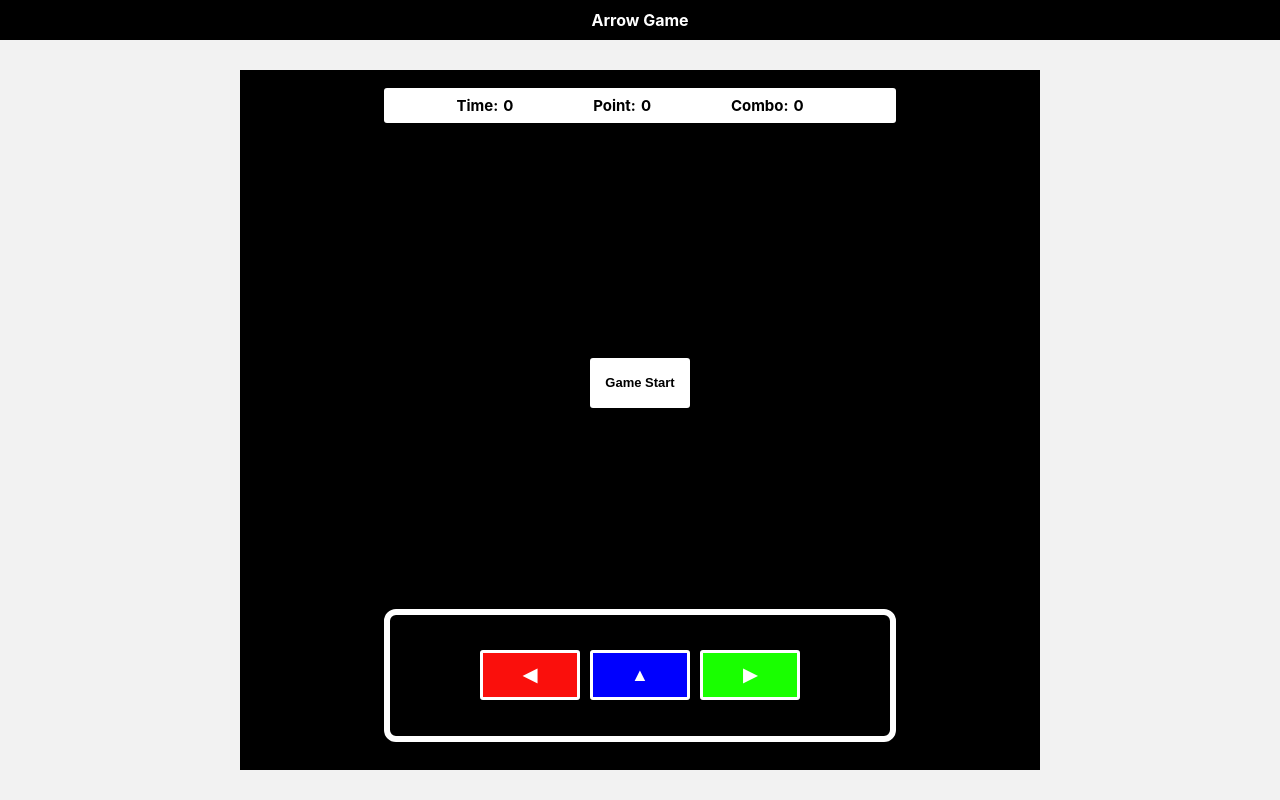
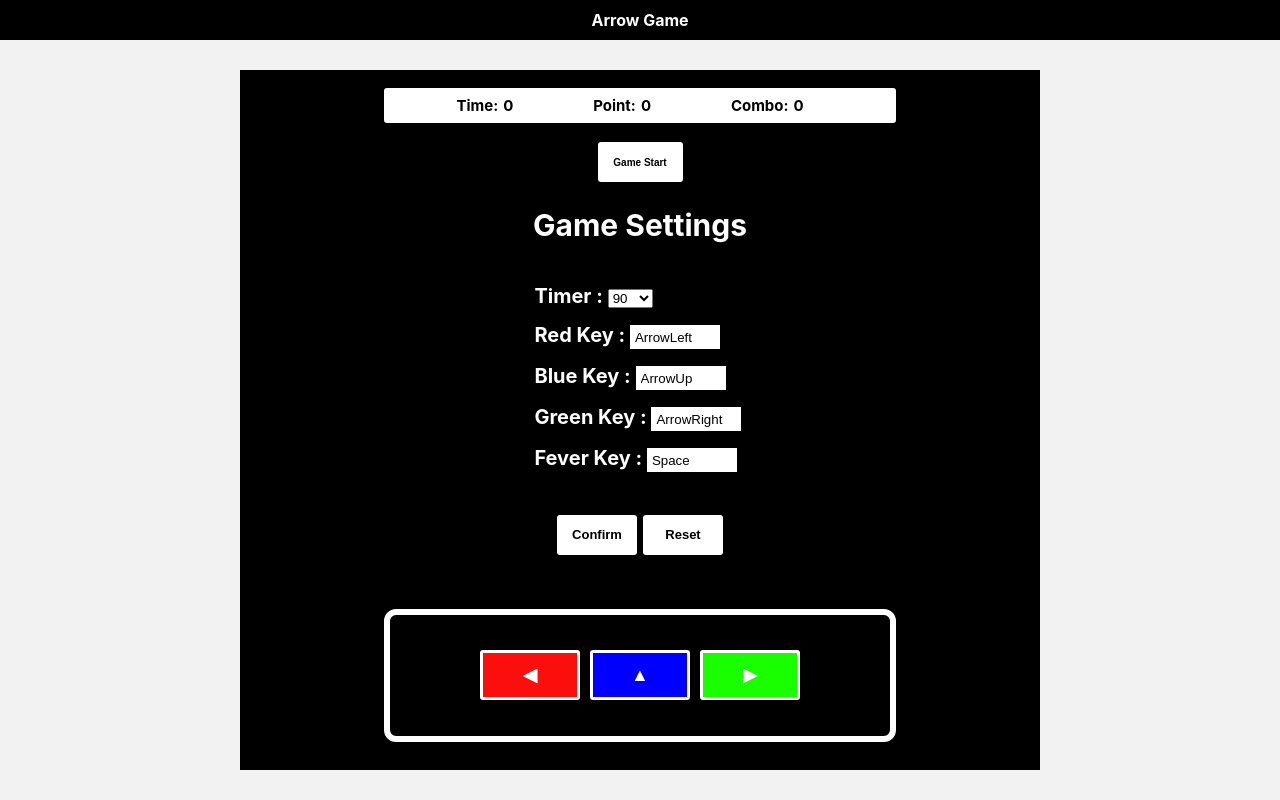
Before and after one commit to mcar100/my_game, a React (Create React App) app: page / in a window 1280 px wide. Built offline with nearby package versions, Linux system fonts and the light colour scheme.

Commit message:
Feat: 게임 초기 세팅 기능 추가, gameState WAITING 추가

```diff
--- a/src/pages/GamePage/ArrowKeyGame/ButtonBox.tsx
+++ b/src/components/Game/GameHead/ButtonBox.tsx
@@ -10,6 +10,7 @@ import {
   stopGame,
   finishGame,
   SavedData,
+  goHome,
 } from "../../../utils/redux/slice/commonSlicer";
 import { RootState } from "../../../utils/redux/store";
 
@@ -46,19 +47,30 @@ function ButtonBox() {
     dispatch(finishGame());
   };
 
+  const handleGameHome = () => {
+    dispatch(goHome());
+    dispatch(initArrowGame());
+    dispatch(setArrowGame());
+  };
+
   return (
     <div className="button-box">
-      {gameMode === GAME_STATE.OVER ? (
-        <div className="absolute-box">
-          <button className="game-button" onClick={handleGameStart}>
-            Game Start
-          </button>
-        </div>
-      ) : gameMode !== GAME_STATE.STOPPED ? (
+      {gameMode === GAME_STATE.WAITING ? (
+        <button className="game-button" onClick={handleGameStart}>
+          Game Start
+        </button>
+      ) : (
+        ""
+      )}
+      {gameMode === GAME_STATE.PROCEEDING ? (
         <button className="game-button" onClick={handleGameStop}>
           Game Stop
         </button>
       ) : (
+        ""
+      )}
+
+      {gameMode === GAME_STATE.STOPPED ? (
         <>
           {" "}
           <button className="game-button" onClick={handleGameResume}>
@@ -68,6 +80,15 @@ function ButtonBox() {
             Game Over
           </button>
         </>
+      ) : (
+        ""
+      )}
+      {gameMode === GAME_STATE.OVER ? (
+        <button className="game-button" onClick={handleGameHome}>
+          Home
+        </button>
+      ) : (
+        ""
       )}
     </div>
   );
--- a/src/components/Game/GameHead/Timer.tsx
+++ b/src/components/Game/GameHead/Timer.tsx
@@ -1,4 +1,4 @@
-import { useEffect, useState } from "react";
+import { useEffect } from "react";
 import { useDispatch, useSelector } from "react-redux";
 import { GAME_STATE } from "../../../utils/constants";
 import {
@@ -24,7 +24,7 @@ function Timer() {
       startTimer();
     }
 
-    if (timer === 0) {
+    if (timerId !== undefined && timer === 0) {
       clearInterval(timerId);
       dispatch(finishGame());
     }
--- a/src/pages/GamePage/ArrowKeyGame/ArrowKeyCommand.tsx
+++ b/src/pages/GamePage/ArrowKeyGame/ArrowKeyCommand.tsx
@@ -44,10 +44,10 @@ function ArrowKeyCommand() {
     }
 
     function handleKeyDown(e: KeyboardEvent): void {
-      if (Object.values(commandList).includes(e.key)) {
+      if (Object.values(commandList).includes(e.code)) {
         e.preventDefault();
-        dispatch(breakBlock(e.key));
-      } else if (e.key === "ArrowDown") {
+        dispatch(breakBlock(e.code));
+      } else if (e.code === "ArrowDown") {
         e.preventDefault();
       }
     }
--- a/src/pages/GamePage/ArrowKeyGame/ArrowKeyGame.tsx
+++ b/src/pages/GamePage/ArrowKeyGame/ArrowKeyGame.tsx
@@ -1,10 +1,12 @@
 import { useSelector } from "react-redux";
 import ArrowKeyCommand from "./ArrowKeyCommand";
 import BlockList from "./BlockList";
-import ButtonBox from "./ButtonBox";
+import ButtonBox from "../../../components/Game/GameHead/ButtonBox";
 import { RootState } from "../../../utils/redux/store";
 import { GAME_STATE } from "../../../utils/constants";
 import FeverBox from "./FeverBox";
+import Setting from "./Setting";
+import EndBoard from "../../../components/Game/EndBoard";
 
 function ArrowKeyGame() {
   const gameMode = useSelector((state: RootState) => state.common.gameState);
@@ -13,8 +15,20 @@ function ArrowKeyGame() {
     <div className="arrow-game-container">
       <div className="arrow-game-top">
         <ButtonBox />
-        {gameMode !== GAME_STATE.OVER ? <BlockList /> : ""}
-        {gameMode !== GAME_STATE.OVER ? <FeverBox /> : ""}
+        {gameMode === GAME_STATE.WAITING ? <Setting /> : ""}
+        {gameMode === GAME_STATE.OVER ? <EndBoard /> : ""}
+        {gameMode === GAME_STATE.PROCEEDING ||
+        gameMode === GAME_STATE.STOPPED ? (
+          <BlockList />
+        ) : (
+          ""
+        )}
+        {gameMode === GAME_STATE.PROCEEDING ||
+        gameMode === GAME_STATE.STOPPED ? (
+          <FeverBox />
+        ) : (
+          ""
+        )}
       </div>
       <div className="arrow-game-bottom">
         <ArrowKeyCommand />
--- /dev/null
+++ b/src/pages/GamePage/ArrowKeyGame/Setting.tsx
@@ -0,0 +1,180 @@
+import { ChangeEvent, useEffect, useRef, useState } from "react";
+import { useDispatch, useSelector } from "react-redux";
+import {
+  initCommands,
+  setCommands,
+  Commands,
+} from "../../../utils/redux/slice/arrowGameSlice";
+import {
+  initTimer,
+  updateTimer,
+} from "../../../utils/redux/slice/commonSlicer";
+import { RootState } from "../../../utils/redux/store";
+
+function Setting() {
+  const commandList = useSelector(
+    (state: RootState) => state.arrowGame.commandList
+  );
+  const maxTimer = useSelector((state: RootState) => state.common.maxTime);
+  const timerList = useSelector((state: RootState) => state.common.timerList);
+  const dispatch = useDispatch();
+  const focusTargetRefs = useRef<string>();
+  const [timerSetting, setTimerSetting] = useState<number>(maxTimer);
+  const [commandSetting, setCommandSetting] = useState<Commands>({
+    command1: commandList.command1,
+    command2: commandList.command2,
+    command3: commandList.command3,
+    command4: commandList.command4,
+  });
+  const [isConfirm, setIsConfirm] = useState<boolean>(false);
+
+  const handleMaxTimerChange = (e: ChangeEvent<HTMLSelectElement>) => {
+    setTimerSetting(Number(e.target.value));
+    setIsConfirm(false);
+  };
+
+  const handleClickTarget = (e: React.MouseEvent<HTMLInputElement>) => {
+    focusTargetRefs.current = e.currentTarget.name;
+    setIsConfirm(false);
+  };
+
+  const handleTabEvent = (e: FocusEvent) => {
+    const tabTarget = e.target as HTMLElement;
+    const newTarget = tabTarget.getAttribute("name");
+    if (
+      newTarget !== null &&
+      (newTarget as "command1" | "command2" | "command3" | "command4")
+    ) {
+      focusTargetRefs.current = newTarget;
+    }
+  };
+
+  const handleCommandChange = (e: KeyboardEvent) => {
+    if (focusTargetRefs.current === undefined || e.code === "Tab") {
+      return;
+    }
+
+    setCommandSetting((prev) => {
+      const newCommandSetting = { ...prev };
+
+      newCommandSetting[
+        focusTargetRefs.current as
+          | "command1"
+          | "command2"
+          | "command3"
+          | "command4"
+      ] = e.code;
+
+      return newCommandSetting;
+    });
+  };
+
+  const handleConfirmSetting = () => {
+    dispatch(setCommands(commandSetting));
+    dispatch(updateTimer(timerSetting));
+    setIsConfirm(true);
+  };
+
+  const handleResetSetting = () => {
+    dispatch(initCommands());
+    dispatch(initTimer());
+    setIsConfirm(true);
+  };
+
+  useEffect(() => {
+    document.addEventListener("keydown", handleCommandChange);
+    if (focusTargetRefs.current !== undefined) {
+      document.addEventListener("focusin", handleTabEvent);
+    }
+
+    return () => {
+      document.removeEventListener("keydown", handleCommandChange);
+    };
+  }, [focusTargetRefs.current]);
+
+  useEffect(() => {
+    setCommandSetting(commandList);
+    setTimerSetting(maxTimer);
+  }, [maxTimer, commandList]);
+
+  return (
+    <div className="setting-box">
+      <div className="setting-title">Game Settings</div>
+      <div className={isConfirm ? "setting-list confirm" : "setting-list"}>
+        <div className="setting-unit">
+          Timer :{" "}
+          <select value={timerSetting} onChange={handleMaxTimerChange}>
+            {timerList.map((time, idx) => (
+              <option value={time} key={`timer-${idx}`}>
+                {time}
+              </option>
+            ))}
+          </select>
+        </div>
+        <div className="setting-unit">
+          Red Key :{" "}
+          <input
+            type="text"
+            name="command1"
+            className={focusTargetRefs.current === "command1" ? "selected" : ""}
+            value={commandSetting.command1}
+            onClick={handleClickTarget}
+            onChange={(e) => {
+              e.preventDefault();
+            }}
+          />
+        </div>
+        <div className="setting-unit">
+          Blue Key :{" "}
+          <input
+            type="text"
+            name="command2"
+            className={focusTargetRefs.current === "command2" ? "selected" : ""}
+            value={commandSetting.command2}
+            onClick={handleClickTarget}
+            onChange={(e) => {
+              e.preventDefault();
+            }}
+          />
+        </div>
+        <div className="setting-unit">
+          Green Key :{" "}
+          <input
+            type="text"
+            name="command3"
+            className={focusTargetRefs.current === "command3" ? "selected" : ""}
+            value={commandSetting.command3}
+            onClick={handleClickTarget}
+            onChange={(e) => {
+              e.preventDefault();
+            }}
+          />
+        </div>
+        <div className="setting-unit">
+          Fever Key :{" "}
+          <input
+            type="text"
+            name="command4"
+            className={focusTargetRefs.current === "command4" ? "selected" : ""}
+            value={commandSetting.command4}
+            onClick={handleClickTarget}
+            onChange={(e) => {
+              e.preventDefault();
+            }}
+          />
+        </div>
+      </div>
+
+      <div className="setting-buttons">
+        <button className="game-button" onClick={handleConfirmSetting}>
+          Confirm
+        </button>
+        <button className="game-button" onClick={handleResetSetting}>
+          Reset
+        </button>
+      </div>
+    </div>
+  );
+}
+
+export default Setting;
--- a/src/styles/css/main.css
+++ b/src/styles/css/main.css
@@ -299,6 +299,63 @@ body {
   gap: 0px;
   z-index: 1000;
 }
+.arrow-game-container > .arrow-game-top > .button-box > .absolute-box > button {
+  margin: 5px;
+}
+.arrow-game-container > .arrow-game-top > .setting-box {
+  width: 100%;
+  height: 90%;
+  display: flex;
+  flex-direction: column;
+  justify-content: center;
+  align-items: center;
+  gap: 15px;
+}
+.arrow-game-container > .arrow-game-top > .setting-box > .setting-title {
+  font-size: 30px;
+  font-weight: bold;
+  color: #fff;
+}
+.arrow-game-container > .arrow-game-top > .setting-box > .setting-list {
+  width: 33%;
+  height: 60%;
+  display: flex;
+  flex-direction: column;
+  justify-content: center;
+  align-items: left;
+  gap: 15px;
+}
+.arrow-game-container > .arrow-game-top > .setting-box > .setting-list.confirm div > input {
+  border: 3px solid #758ec6;
+}
+.arrow-game-container > .arrow-game-top > .setting-box > .setting-list.confirm select {
+  border: 3px solid #758ec6;
+}
+.arrow-game-container > .arrow-game-top > .setting-box > .setting-list > .setting-unit {
+  font-size: 20px;
+  font-weight: bold;
+  color: #fff;
+}
+.arrow-game-container > .arrow-game-top > .setting-box > .setting-list > .setting-unit > input {
+  border: 3px solid #fff;
+  width: 20%;
+  height: 90%;
+  max-width: 120px;
+  max-height: 90%;
+  min-width: 90px;
+  min-height: 90%;
+}
+.arrow-game-container > .arrow-game-top > .setting-box > .setting-list > .setting-unit > .selected {
+  border: 3px solid #758ec6;
+}
+.arrow-game-container > .arrow-game-top > .setting-box > .setting-buttons > .game-button {
+  width: 80px;
+  height: 40px;
+  margin: 3px;
+}
+.arrow-game-container > .arrow-game-top > .setting-box.confirm input {
+  border: 3px solid #758ec6;
+}
 .arrow-game-container > .arrow-game-top > .block-box {
   width: 100%;
   height: 80%;
--- a/src/utils/redux/slice/arrowGameSlice.ts
+++ b/src/utils/redux/slice/arrowGameSlice.ts
@@ -41,7 +41,7 @@ const arrowGameSlice = createSlice({
       command1: "ArrowLeft",
       command2: "ArrowUp",
       command3: "ArrowRight",
-      command4: " " || "Space",
+      command4: "Space" || "Spacebar",
     },
     colors: ["red", "blue", "green"],
     blocks: {
@@ -71,13 +71,13 @@ const arrowGameSlice = createSlice({
       setBlocksCommand(state.blocks, state.commandList);
       initBlockList(state.blockList, state.colors);
     },
-    initCommand: (state) => {
+    initCommands: (state) => {
       state.commandList.command1 = "ArrowLeft";
       state.commandList.command2 = "ArrowUp";
       state.commandList.command3 = "ArrowRight";
-      state.commandList.command4 = " " || "Space";
+      state.commandList.command4 = "Space" || "Spacebar";
     },
-    setCommand: (state, action: PayloadAction<Commands>) => {
+    setCommands: (state, action: PayloadAction<Commands>) => {
       state.commandList = action.payload;
     },
     breakBlock: (state, action: PayloadAction<string>) => {
@@ -101,8 +101,8 @@ const arrowGameSlice = createSlice({
 export const {
   initArrowGame,
   setArrowGame,
-  initCommand,
-  setCommand,
+  initCommands,
+  setCommands,
   breakBlock,
   addFever,
   initFever,
```
Also changed, not shown: src/utils/constants.ts (+9 -7 lines), src/utils/redux/slice/commonSlicer.ts (+17 -2 lines), 1 other file (tests, documents, lock files or other folders).
